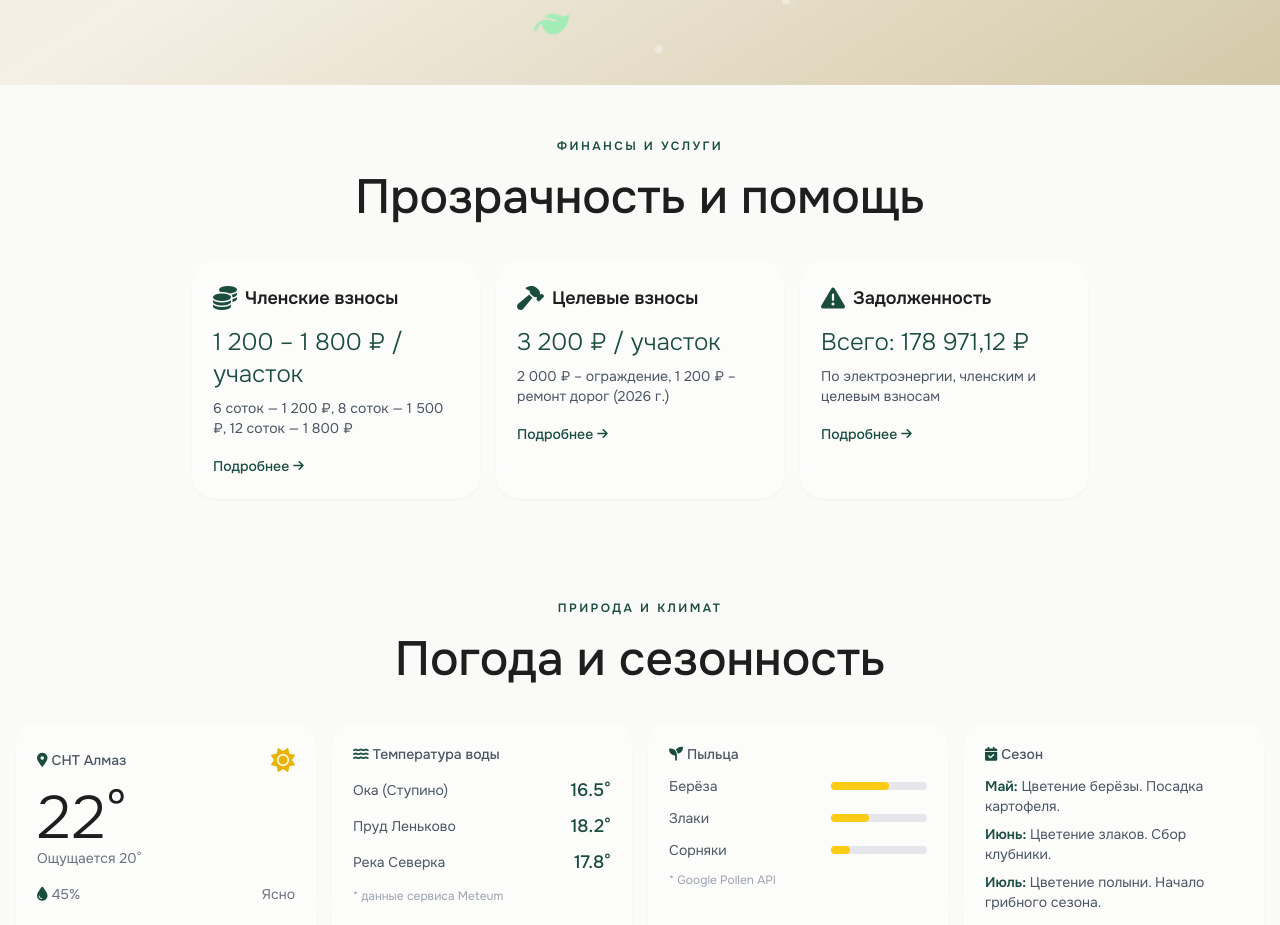
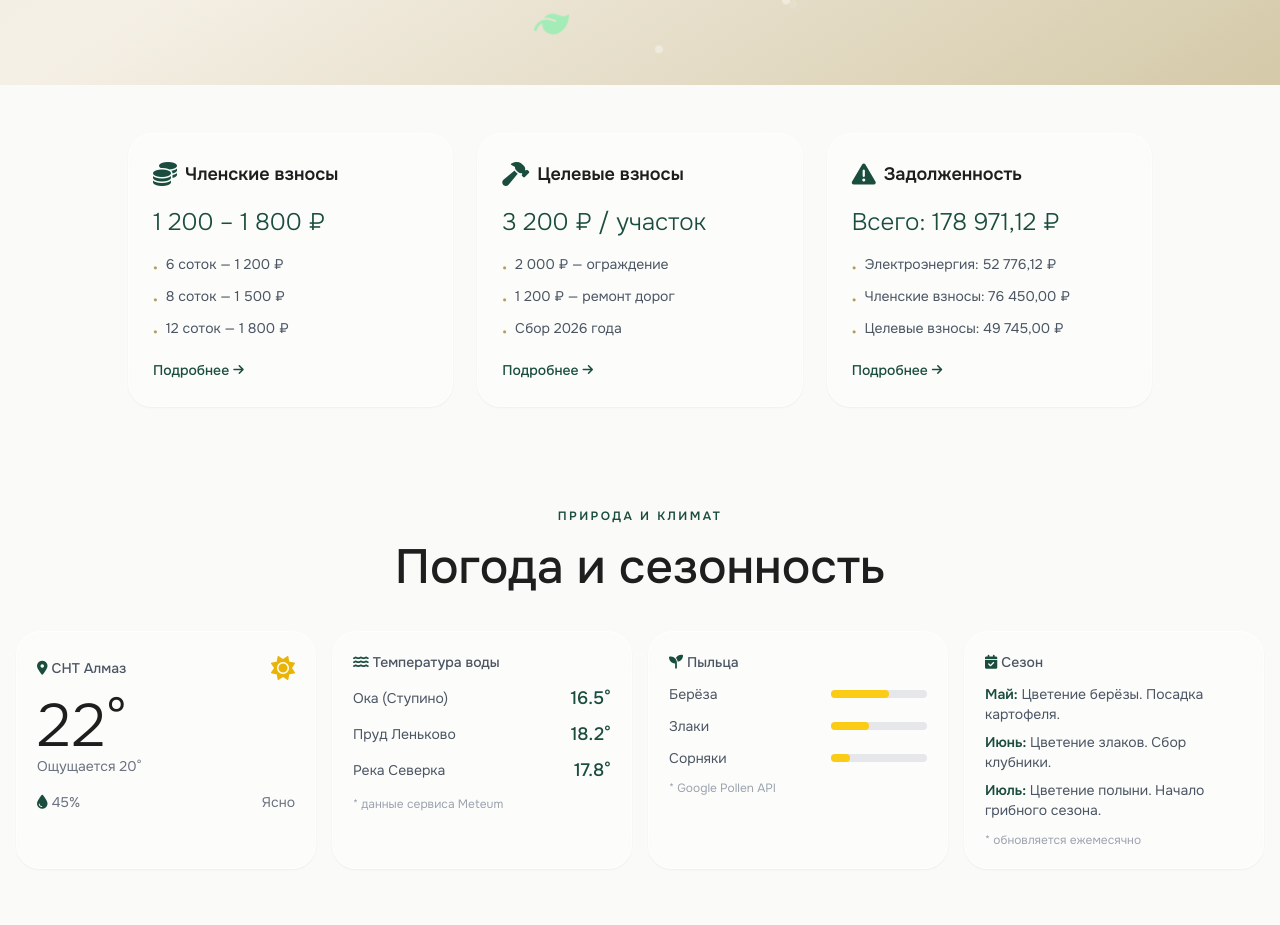
Before and after one commit to rawcam/almaz-snt, a Next.js app: page /almaz-snt/ in a window 1280 px wide. Shown: the part 780-1705 px from the top of the page. Built offline with nearby package versions, Linux system fonts and the light colour scheme.

Commit message:
Update FinancialOverview.jsx

```diff
--- a/src/components/FinancialOverview.jsx
+++ b/src/components/FinancialOverview.jsx
@@ -6,51 +6,48 @@ const financials = [
   {
     icon: 'fa-solid fa-coins',
     title: 'Членские взносы',
-    amount: '1 200 – 1 800 ₽ / участок',
+    amount: '1 200 – 1 800 ₽',
     link: '/docs',
-    description: '6 соток — 1 200 ₽, 8 соток — 1 500 ₽, 12 соток — 1 800 ₽',
+    items: [
+      '6 соток — 1 200 ₽',
+      '8 соток — 1 500 ₽',
+      '12 соток — 1 800 ₽',
+    ],
     shadowColor: 'rgba(184, 155, 94, 0.3)',
-    borderColor: 'rgba(184, 155, 94, 0.8)'
+    borderColor: 'rgba(184, 155, 94, 0.8)',
   },
   {
     icon: 'fa-solid fa-hammer',
     title: 'Целевые взносы',
     amount: '3 200 ₽ / участок',
     link: '/news',
-    description: '2 000 ₽ – ограждение, 1 200 ₽ – ремонт дорог (2026 г.)',
+    items: [
+      '2 000 ₽ — ограждение',
+      '1 200 ₽ — ремонт дорог',
+      'Сбор 2026 года',
+    ],
     shadowColor: 'rgba(76, 175, 80, 0.3)',
-    borderColor: 'rgba(76, 175, 80, 0.8)'
+    borderColor: 'rgba(76, 175, 80, 0.8)',
   },
   {
     icon: 'fa-solid fa-exclamation-triangle',
     title: 'Задолженность',
     amount: 'Всего: 178 971,12 ₽',
     link: '/payments',
-    description: 'По электроэнергии, членским и целевым взносам',
+    items: [
+      'Электроэнергия: 52 776,12 ₽',
+      'Членские взносы: 76 450,00 ₽',
+      'Целевые взносы: 49 745,00 ₽',
+    ],
     shadowColor: 'rgba(220, 38, 38, 0.3)',
-    borderColor: 'rgba(220, 38, 38, 0.8)'
+    borderColor: 'rgba(220, 38, 38, 0.8)',
   },
 ]
 
 export default function FinancialOverview() {
   return (
     <section className="py-12 container mx-auto px-4">
-      <motion.div
-        initial={{ opacity: 0, y: 30 }}
-        whileInView={{ opacity: 1, y: 0 }}
-        viewport={{ once: true }}
-        transition={{ duration: 0.8 }}
-        className="text-center mb-10"
-      >
-        <span className="text-xs font-semibold uppercase tracking-[0.2em] text-green-deep">
-          Финансы и услуги
-        </span>
-        <h2 className="text-4xl md:text-5xl font-medium mt-4 text-dark">
-          Прозрачность и помощь
-        </h2>
-      </motion.div>
-
-      <div className="grid grid-cols-1 md:grid-cols-3 gap-4 max-w-4xl mx-auto">
+      <div className="grid grid-cols-1 md:grid-cols-3 gap-6 max-w-5xl mx-auto">
         {financials.map((item, index) => (
           <motion.div
             key={index}
@@ -61,21 +58,26 @@ export default function FinancialOverview() {
             whileHover={{
               y: -5,
               boxShadow: `0 15px 30px ${item.shadowColor}`,
-              borderColor: item.borderColor
+              borderColor: item.borderColor,
             }}
-            className="backdrop-blur-xl bg-white/40 rounded-3xl p-5 border border-white/50 shadow-sm transition-all cursor-pointer"
+            className="backdrop-blur-xl bg-white/40 rounded-3xl p-6 border border-white/50 shadow-sm transition-all cursor-pointer"
           >
             <Link href={item.link} className="block h-full">
-              <div className="flex items-center gap-2 mb-3">
+              <div className="flex items-center gap-2 mb-4">
                 <i className={`${item.icon} text-2xl text-green-deep`}></i>
-                <h3 className="text-lg font-semibold text-dark">
-                  {item.title}
-                </h3>
+                <h3 className="text-lg font-semibold text-dark">{item.title}</h3>
               </div>
-              <div className="text-2xl font-light text-green-deep mb-2">
+              <div className="text-2xl font-light text-green-deep mb-4">
                 {item.amount}
               </div>
-              <p className="text-sm text-gray-600 mb-4">{item.description}</p>
+              <ul className="space-y-2 text-sm text-gray-600 mb-4">
+                {item.items.map((line, i) => (
+                  <li key={i} className="flex items-start gap-2">
+                    <span className="text-gold mt-1 shrink-0">•</span>
+                    {line}
+                  </li>
+                ))}
+              </ul>
               <span className="inline-flex items-center gap-1 text-sm font-medium text-green-deep hover:text-green-900 transition-colors">
                 Подробнее
                 <i className="fa-solid fa-arrow-right text-xs"></i>
```
